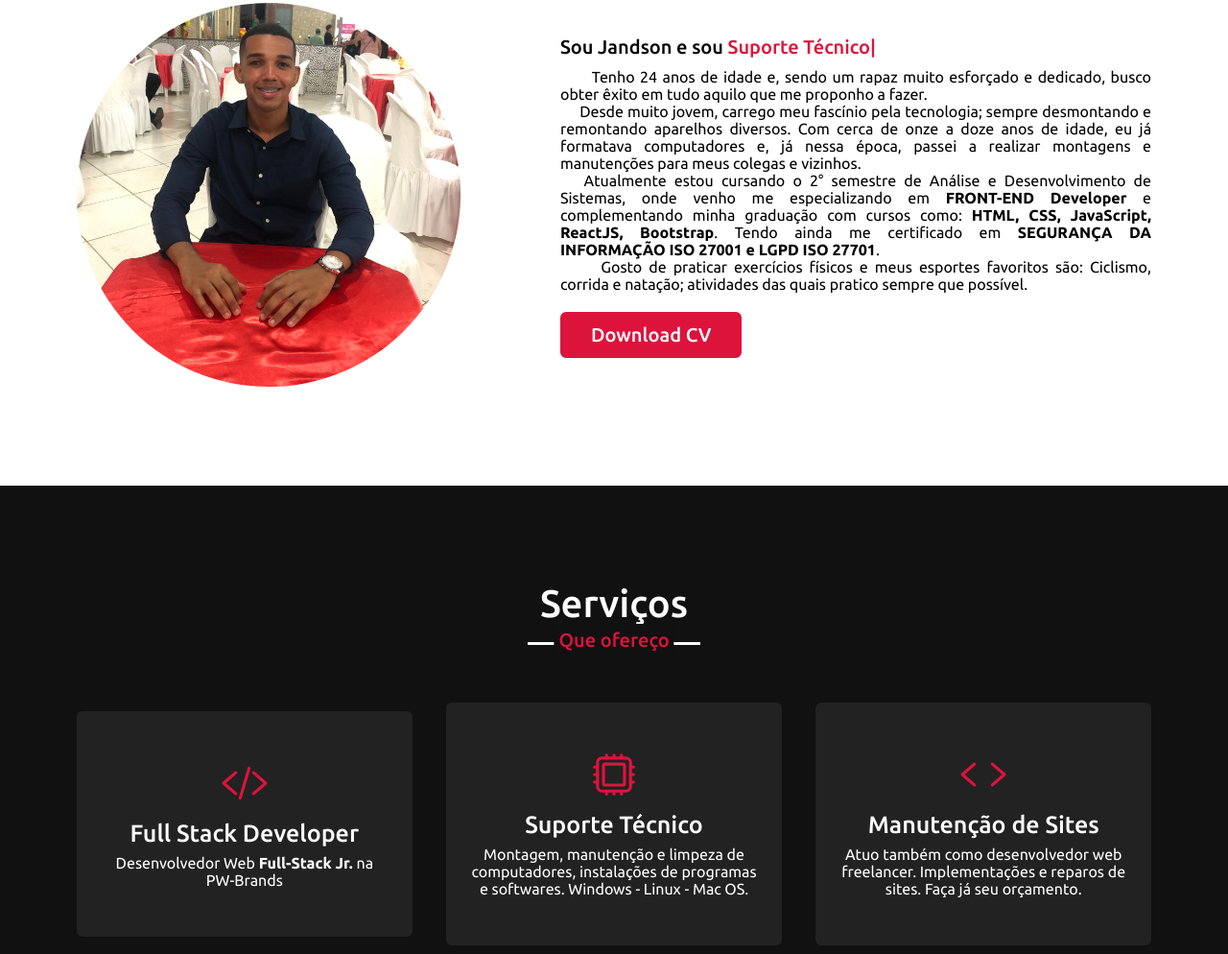
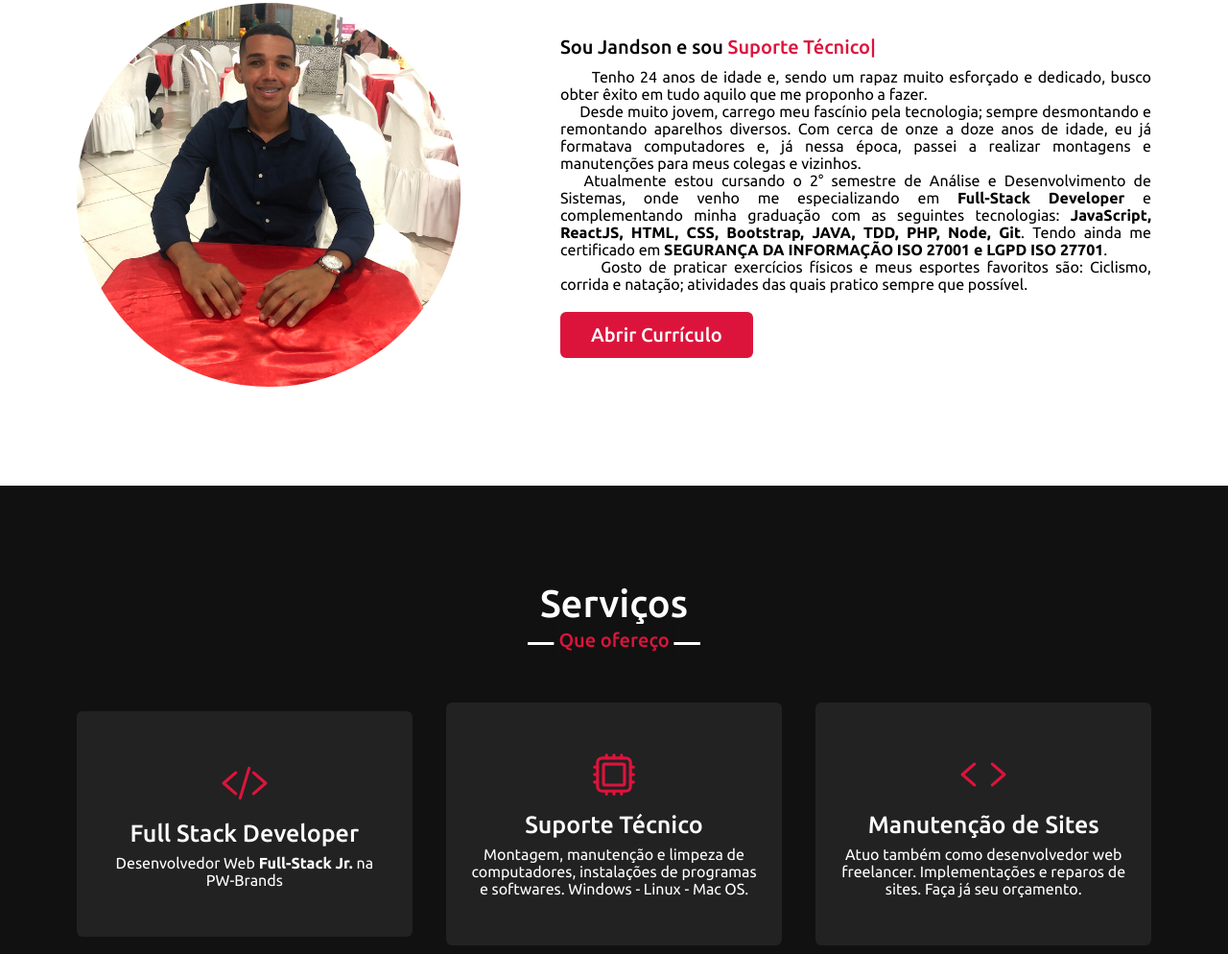
Before and after one commit to jandsonrj/jandev, a plain HTML site: page index.html in a window 1280 px wide. Shown: the part 1023-2017 px from the top of the page at 96% size. Drawn offline with nearby package versions, Linux system fonts and the light colour scheme.

Commit message:
Update index.html

```diff
--- a/index.html
+++ b/index.html
@@ -52,8 +52,8 @@
                 </div>
                 <div class="column right">
                     <div class="text">Sou Jandson e sou <span class="typing-2"></span></div>
-                    <p>      Tenho 24 anos de idade e, sendo um rapaz muito esforçado e dedicado, busco obter êxito em tudo aquilo que me proponho a fazer.<br/>     Desde muito jovem, carrego meu fascínio pela tecnologia; sempre desmontando e remontando aparelhos diversos. Com cerca de onze a doze anos de idade, eu já formatava computadores e, já nessa época, passei a realizar montagens e manutenções para meus colegas e vizinhos.<br/>   Atualmente estou cursando o 2° semestre de Análise e Desenvolvimento de Sistemas, onde venho me especializando em <b>FRONT-END Developer</b> e complementando minha graduação com cursos como: <b>HTML, CSS, JavaScript, ReactJS, Bootstrap</b>. Tendo ainda me certificado em <b>SEGURANÇA DA INFORMAÇÃO ISO 27001 e LGPD ISO 27701</b>.<br/>      Gosto de praticar exercícios físicos e meus esportes favoritos são: Ciclismo, corrida e natação; atividades das quais pratico sempre que possível.</p>
-                    <a href="https://docs.google.com/document/d/1I_9PozvUqrGtDvnu3RXkPL3faYHM-Bub/edit?usp=sharing&ouid=102421774346053274215&rtpof=true&sd=true" target="_blank">Download CV</a>
+                    <p>      Tenho 24 anos de idade e, sendo um rapaz muito esforçado e dedicado, busco obter êxito em tudo aquilo que me proponho a fazer.<br/>     Desde muito jovem, carrego meu fascínio pela tecnologia; sempre desmontando e remontando aparelhos diversos. Com cerca de onze a doze anos de idade, eu já formatava computadores e, já nessa época, passei a realizar montagens e manutenções para meus colegas e vizinhos.<br/>   Atualmente estou cursando o 2° semestre de Análise e Desenvolvimento de Sistemas, onde venho me especializando em <b>Full-Stack Developer</b> e complementando minha graduação com as seguintes tecnologias: <b>JavaScript, ReactJS, HTML, CSS, Bootstrap, JAVA, TDD, PHP, Node, Git</b>. Tendo ainda me certificado em <b>SEGURANÇA DA INFORMAÇÃO ISO 27001 e LGPD ISO 27701</b>.<br/>      Gosto de praticar exercícios físicos e meus esportes favoritos são: Ciclismo, corrida e natação; atividades das quais pratico sempre que possível.</p>
+                    <a href="https://www.linkedin.com/in/jandsonrj/" target="_blank">Abrir Currículo</a>
                 </div>
           </div>
         </div>
```
